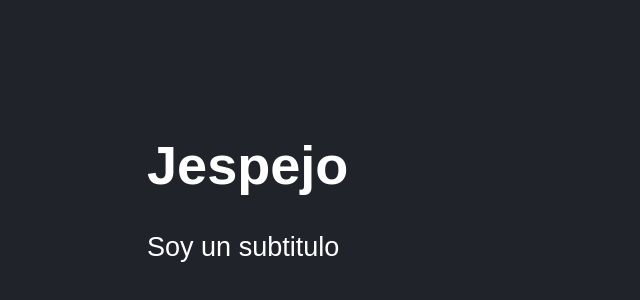
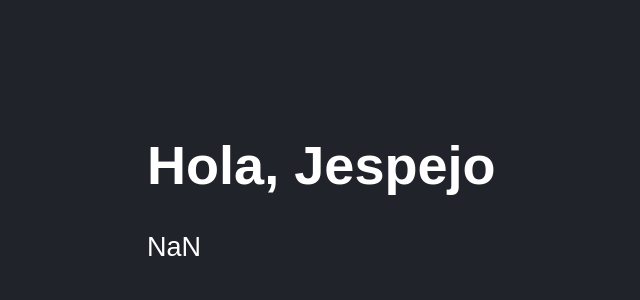
Before and after one commit to jespejo-run-dev/counter-app, a React (Vite) app: page / in a window 1280 px wide. Shown: the part 50-350 px from the top of the page, without its empty margins (1-641 px from the left). Built offline with nearby package versions, Linux system fonts and the light colour scheme.

Commit message:
Comunicacion entre componentes - Props

```diff
--- a/src/FirstApp.jsx
+++ b/src/FirstApp.jsx
@@ -1,11 +1,13 @@
-export const FristApp = () => {
+export const FristApp = ({title, subTitle}) => {
+
+    // console.log(props);
 
     return (
         <>
-            <h1>Jespejo</h1>
+            <h1>{title}</h1>
             {/* Expresion no objeto */}
             {/* <code>{JSON.stringify(newMessage)}</code> */}
-            <p>Soy un subtitulo </p>
+            <p>{subTitle + 1}</p>
         </>
     )
 }
--- a/src/main.jsx
+++ b/src/main.jsx
@@ -5,6 +5,6 @@ import './styles.css'
 
 ReactDOM.createRoot(document.getElementById('root')).render(
     <React.StrictMode>
-        <FristApp />
+        <FristApp title="Hola, Jespejo" />
     </React.StrictMode>
 )
```
